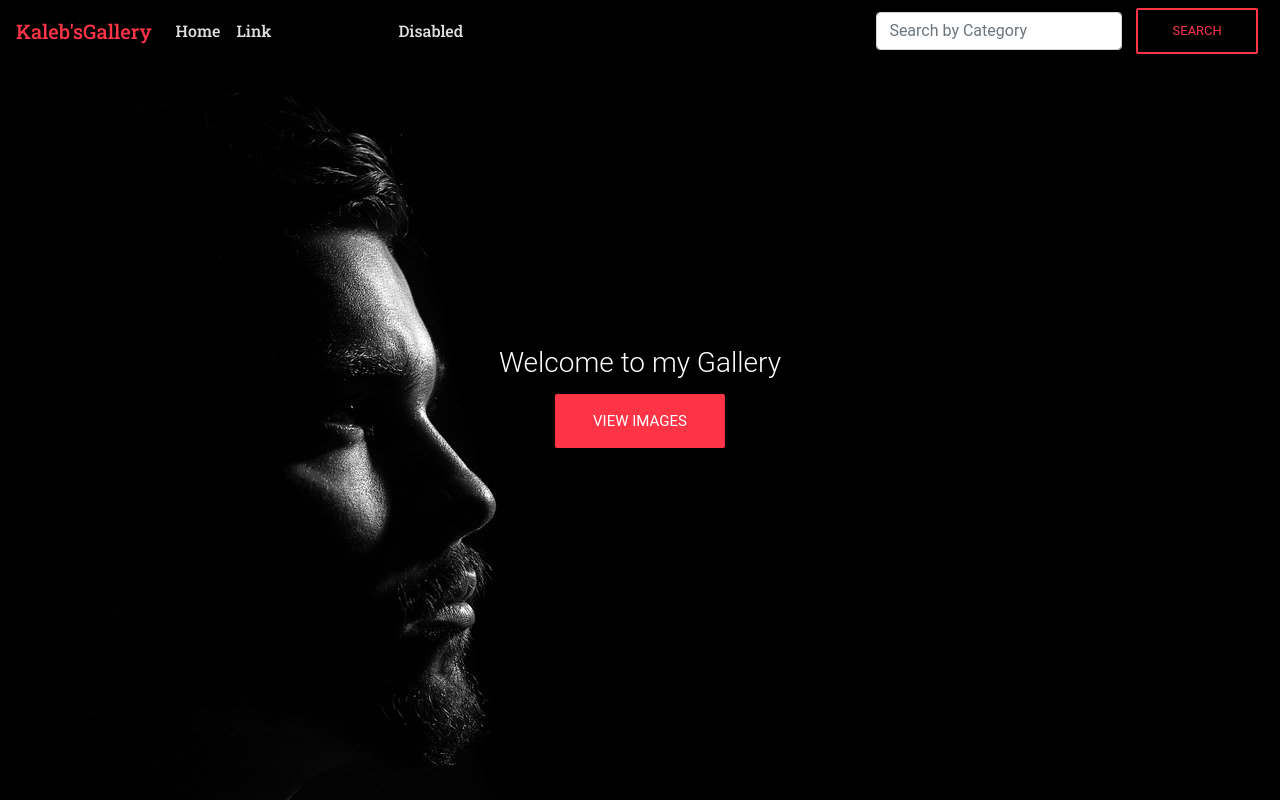
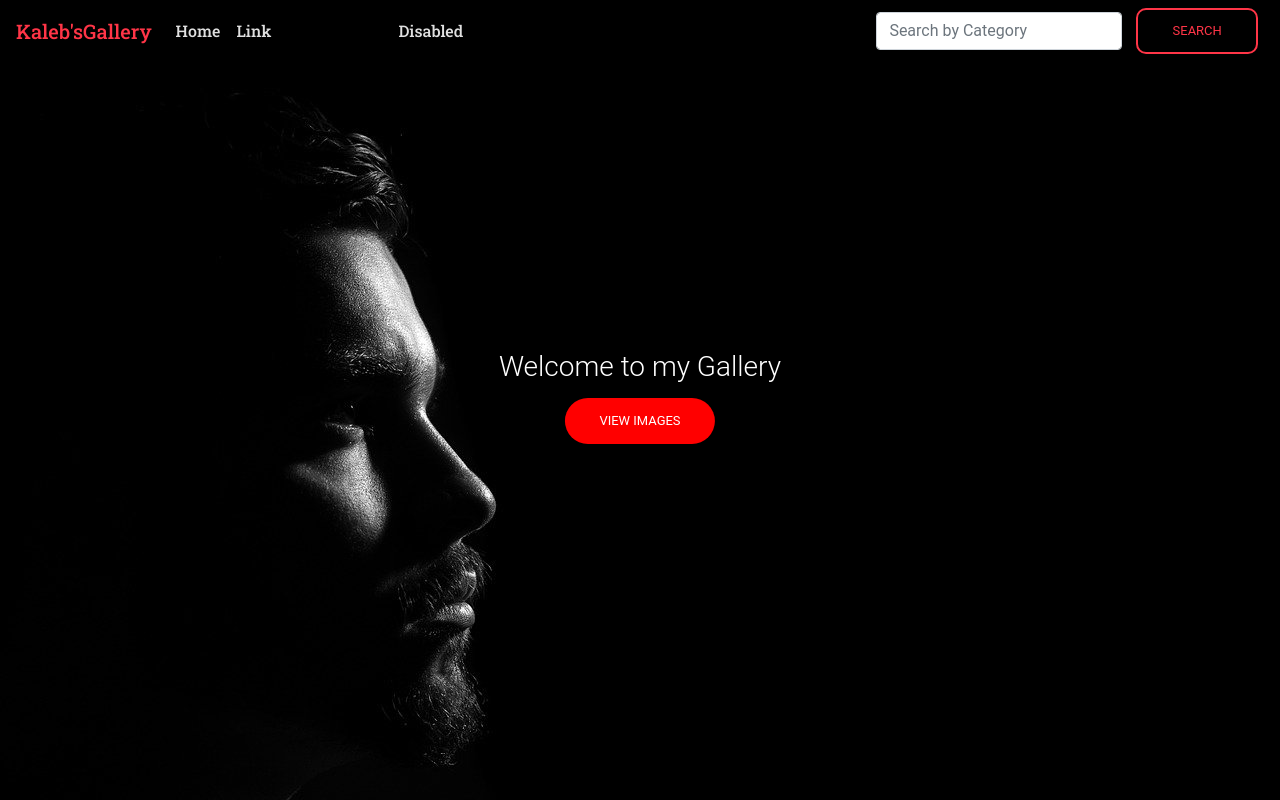
Before and after one commit to CalebKabaya/Image--Gallery-, a Django app: page / in a window 1280 px wide. Run offline with Django 3.2, Linux system fonts and the light colour scheme; data that the repository does not hold is empty; some libraries are stand-ins or nearby versions.

Commit message:
st:styled the view image button

```diff
--- a/myapp/templates/index.html
+++ b/myapp/templates/index.html
@@ -5,7 +5,7 @@
     <div class="container-fluid" id="bgimg">
         <div class="about">
             <h3>Welcome to my Gallery</h3>
-            <button type="button" class="btn btn-danger btn-lg">View Images</button>
+            <button type="button" class="btn" id="btnss">View Images</button>
 
         </div>
     </div>
--- a/myapp/templates/navbar.html
+++ b/myapp/templates/navbar.html
@@ -24,7 +24,7 @@
       </ul>
       <form class="form-inline my-2 my-lg-0" role="search" action="{% url 'search_results' %}">
         <input class="form-control mr-sm-2" type="search" placeholder="Search by Category" aria-label="Search" name="searchby">
-        <button class="btn btn-outline-danger my-2 my-sm-0" type="submit">Search</button>
+        <button class="btn btn-outline-danger my-2 my-sm-0" id="btns" type="submit">Search</button>
       </form>
     </div>
   </nav>
--- a/static/css/style.css
+++ b/static/css/style.css
@@ -84,3 +84,18 @@ h1{
     -webkit-transition: visibility 0s, opacity 0.5s linear;
     transition: visibility 0s, opacity 0.5s linear;
 }
+#btns{
+    border-radius: 10px;
+}
+#btnss{
+    border-radius: 30px;
+    background-color: red;
+
+}
+#btnss:hover {
+    background-color: black;
+    color: white;
+    border: 2px solid rgb(253, 0, 0);
+
+
+}
```
